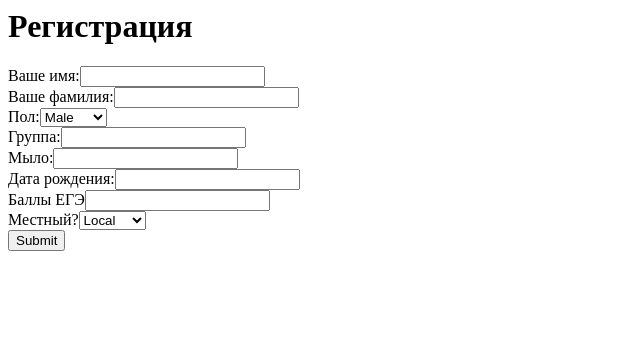
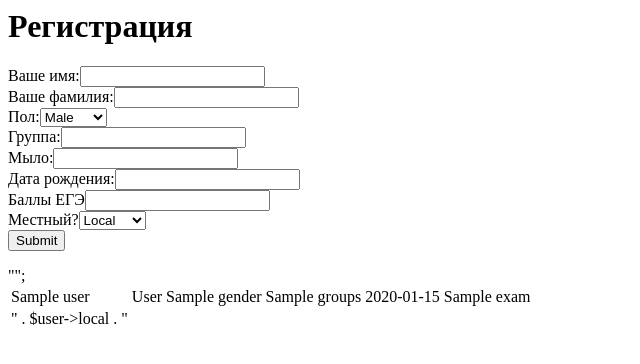
Before and after one commit to RodonRodon/Students, a PHP site: template app/views/index.view.php in a window 1280 px wide. Shown: the top 364 px of the page, without its empty margins (0-640 px from the left). Run offline with PHP 8.4, Linux system fonts and the light colour scheme; the template is opened without the code that fills it: most values are stand-ins (such as "Sample title", 1, 10 or a date in 2020).

Commit message:
first commit

```diff
--- a/app/views/index.view.php
+++ b/app/views/index.view.php
@@ -30,4 +30,17 @@
         <button type="submit">Submit</button>
     </form>
 
+    <table>
+        <?php   foreach ($users as $user): ?>
+            <tr>
+                <td> <?= $user->Name; ?> </td>
+                <td> <?= $user->lastname; ?> </td>
+                <td> <?= $user->gender; ?> </td>
+                <td> <?= $user->groups; ?> </td>
+                <td> <?= $user->birthdate; ?> </td>
+                <td> <?= $user->exam; ?> </td>
+            </tr>                                                                                                                                                                                                                                                                                        "<td>" . $user->local . "</td>";
+        <?php endforeach; ?>
+    </table>
+
 <?php require('partials/footer.php') ?>
```
Also changed, not shown: app/views/users.view.php (+0 -15 lines).
